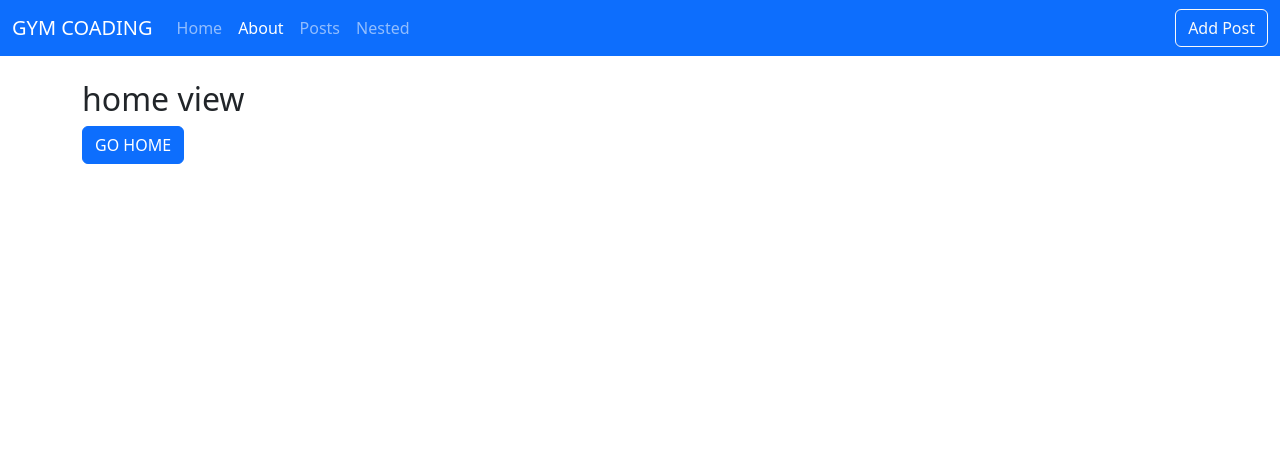
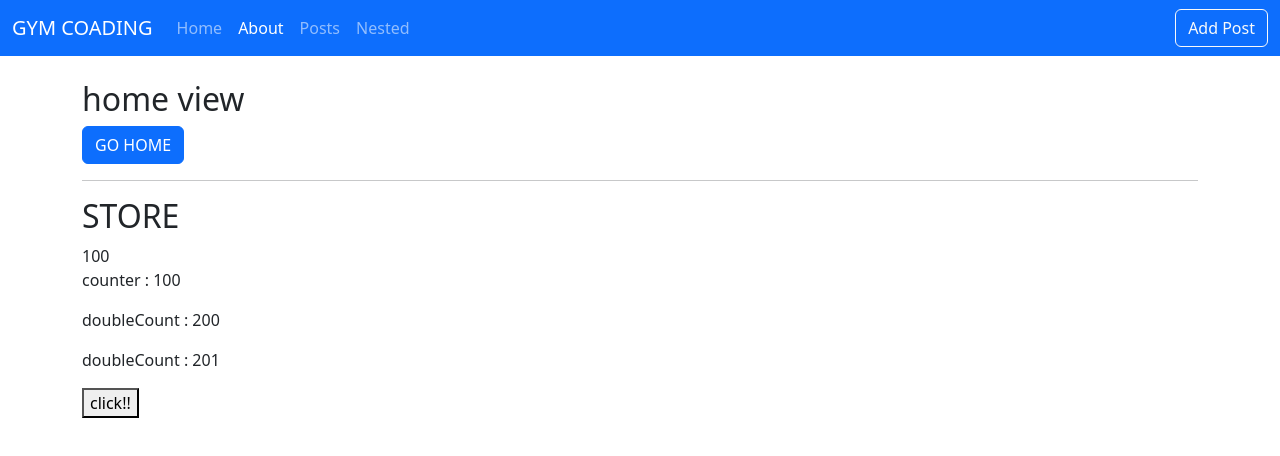
Before and after one commit to whiteDwarff/Vue3_Forum, a Vue app in the folder vue3-posts/: page /about in a window 1280 px wide. Shown: the top 456 px of the page. Built offline with nearby package versions, Linux system fonts and the light colour scheme.

Commit message:
pinia install

```diff
--- a/vue3-posts/package.json
+++ b/vue3-posts/package.json
@@ -15,6 +15,7 @@
     "bootstrap": "^5.3.1",
     "bootstrap-icons": "^1.10.5",
     "dayjs": "^1.11.9",
+    "pinia": "^2.1.6",
     "vue": "^3.3.4",
     "vue-router": "^4.2.4"
   },
--- /dev/null
+++ b/vue3-posts/src/composables/number.js
@@ -0,0 +1,11 @@
+import { computed, unref } from 'vue';
+
+export const useNumber = number => {
+	const isOdd = computed(() => unref(number) % 2 === 1);
+	const isEven = computed(() => !isOdd.value);
+
+	return {
+		isOdd,
+		isEven,
+	};
+};
--- a/vue3-posts/src/main.js
+++ b/vue3-posts/src/main.js
@@ -1,6 +1,7 @@
 import 'bootstrap/dist/js/bootstrap.js';
 import 'bootstrap/dist/css/bootstrap.min.css';
 import { createApp } from 'vue';
+import { createPinia } from 'pinia';
 import App from './App.vue';
 import router from '@/router';
 import globalComponents from '@/plugins/global_component.js';
@@ -13,6 +14,7 @@ app.use(globalComponents);
 app.use(globalDirective);
 app.use(router);
 app.use(dayjs);
+app.use(createPinia());
 // directive 등록, key : value
 // app.directive('focus', focus);
 app.mount('#app');
--- /dev/null
+++ b/vue3-posts/src/store/counter.js
@@ -0,0 +1,25 @@
+import { defineStore } from 'pinia';
+
+// store는 use로 시작하는게 관례
+// 'counter'는 store의 이름이다.
+export const useCounterStore = defineStore('counter', {
+	// 상태관리, 객체를 반환하는 함수
+	state: () => ({
+		counter: 1,
+	}),
+	// computed
+	// this로 접근 불가
+	getters: {
+		doubleCount: state => state.counter * 2,
+		dounleCountPlusOne() {
+			return this.doubleCount + 1;
+		},
+	},
+	// method
+	// actions에선 화살표 함수를 사용허지 않는다. (this에 접근 x)
+	actions: {
+		increment() {
+			this.counter++;
+		},
+	},
+});
--- a/vue3-posts/src/views/AboutView.vue
+++ b/vue3-posts/src/views/AboutView.vue
@@ -3,14 +3,42 @@
 		<h2>home view</h2>
 		<button class="btn btn-primary" @click="$router.push('/')">GO HOME</button>
 	</div>
+	<hr />
+	<h2>STORE</h2>
+	{{ counter }}
+	<!-- <p>counter : {{ store.counter }}</p>
+	<p>doubleCount : {{ store.doubleCount }}</p>
+	<p>doubleCount : {{ store.dounleCountPlusOne }}</p>
+	<button @click="store.increment">click!!</button> -->
+	<p>counter : {{ counter }}</p>
+	<p>doubleCount : {{ doubleCount }}</p>
+	<p>doubleCount : {{ dounleCountPlusOne }}</p>
+	<button @click="increment">click!!</button>
 </template>
 
 <script setup>
 import { useRoute } from 'vue-router';
+import { useCounterStore } from '@/store/counter.js';
+import { storeToRefs } from 'pinia';
+
+const store = useCounterStore();
+console.log(store);
+// -----------------------------------------
+// ** store는 reactive 객체임
+// 구조분해할당 시 반응성을 잃는다.
+// storeToRefs를 통해 반응성 주입 가능
+// state, getters는 storeToRefs() 사용
+const { counter, doubleCount, dounleCountPlusOne } = storeToRefs(store);
+// actions는 구조분해할당을 바로 할 수 있다.
+const { increment } = store;
+
+console.log(counter);
+// -----------------------------------------
 // ------------------------------------------
 // setup() 내에서 route 정보를 사용
 const route = useRoute();
 console.log(route.path);
+counter.value = 100;
 // ------------------------------------------
 </script>
 
--- a/vue3-posts/src/views/posts/PostDetailView.vue
+++ b/vue3-posts/src/views/posts/PostDetailView.vue
@@ -3,6 +3,7 @@
 	<AppError v-else-if="error || removeError" :message="error || removeError" />
 	<div v-else>
 		<h2>{{ post.title }}</h2>
+		<p>{{ props.id }}, isOdd: {{ isOdd }}</p>
 		<p>{{ post.contents }}</p>
 		<p class="text-muted">
 			{{ $dayjs(post.createdAt).format('YYYY.MM.DD. HH:mm') }}
@@ -46,12 +47,15 @@ import AppError from '@/components/app/AppError.vue';
 import useAlert from '@/composables/alert.js';
 import { useRouter } from 'vue-router';
 import { useAxios } from '@/composables/useAxios';
+import { useNumber } from '@/composables/number.js';
 import { computed } from 'vue';
+import { toRefs } from 'vue';
 const props = defineProps({
 	id: [String, Number],
 });
 const router = useRouter();
 const { vAlert, vSuccess } = useAlert();
+const { id: idRef } = toRefs(props);
 
 // ----------------------------------------------------
 const url = computed(() => `/posts/${props.id}`);
@@ -88,6 +92,7 @@ const goEdit = () =>
 		params: props.id,
 	});
 // ----------------------------------------------------
+const { isOdd } = useNumber(idRef);
 /*
 	- ref()로 선언 :
 		객체 할당을 할 수 있음 *
--- a/vue3-posts/src/views/posts/PostListView.vue
+++ b/vue3-posts/src/views/posts/PostListView.vue
@@ -36,7 +36,7 @@
 
 		<template v-if="previewId">
 			<AppCard>
-				<PostDetailView :id="posts[previewId]" />
+				<PostDetailView :id="previewId" />
 			</AppCard>
 		</template>
 
```
Also changed, not shown: vue3-posts/src/store/auth.js (added), 1 other file (tests, documents, lock files or other folders).
